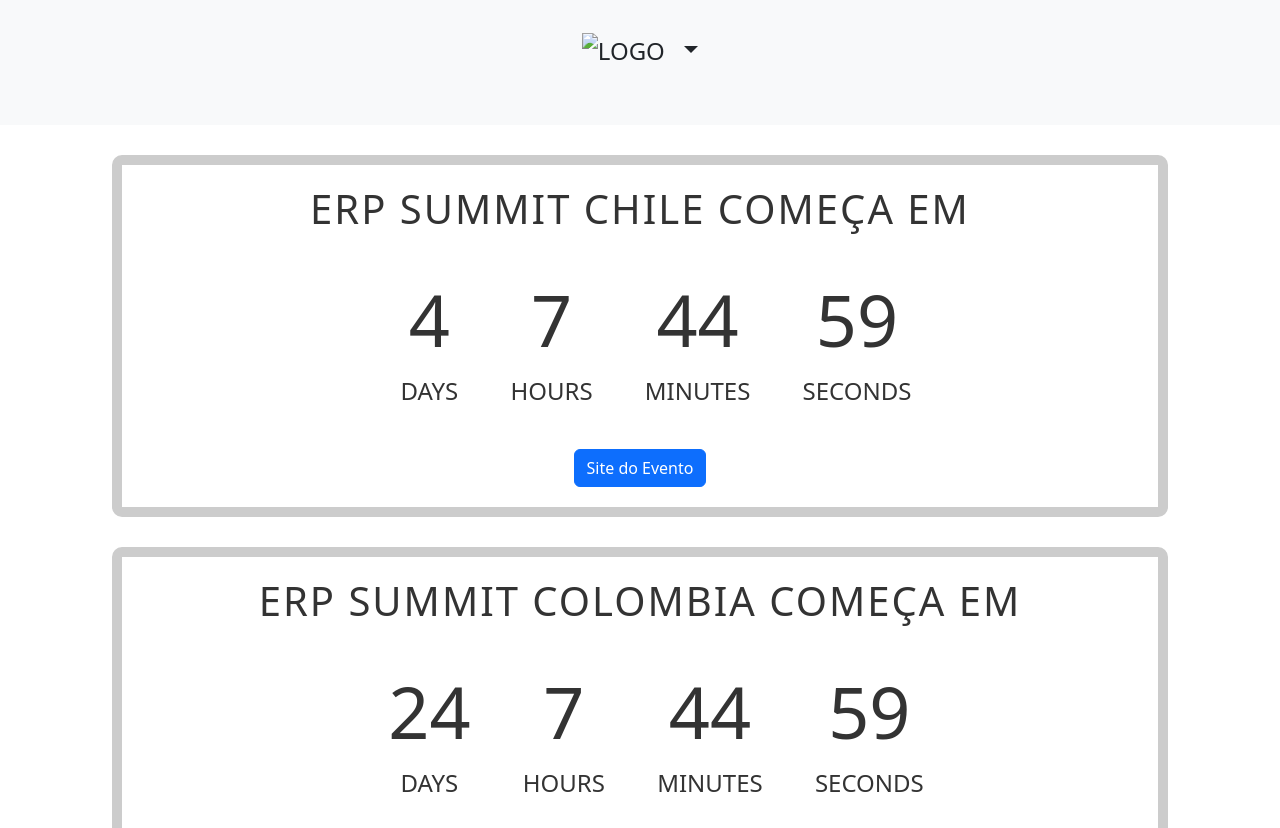
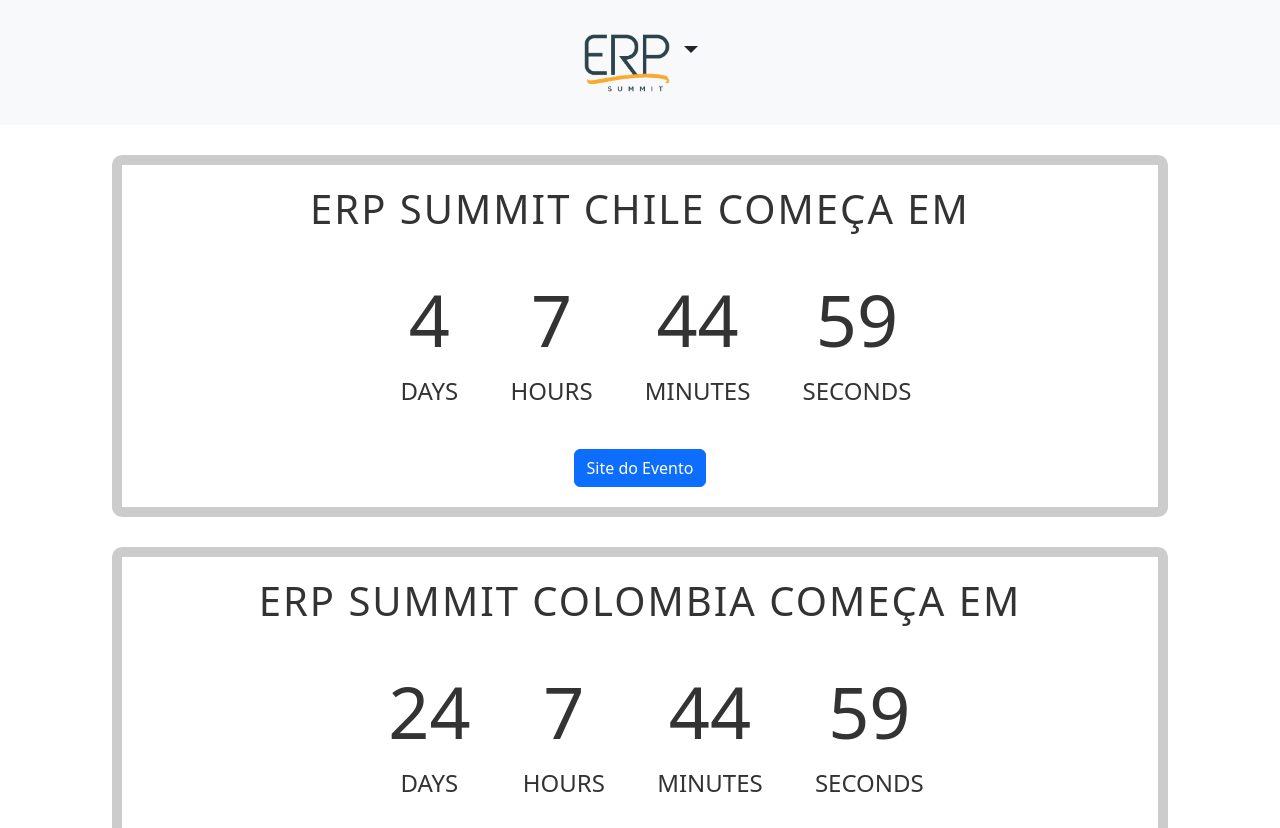
Before and after one commit to TioKrow/CountdownEventosPortalERP, a website: page index.html in a window 1280 px wide. Shown: the top 828 px of the page. Drawn offline with nearby package versions, Linux system fonts and the light colour scheme; the site is published under a folder, as on GitHub Pages, so addresses that start at the root find nothing.

Commit message:
update source of the logo

```diff
--- a/index.html
+++ b/index.html
@@ -16,7 +16,7 @@
         <div class="container-fluid justify-content-center">
             <li class="nav-item dropdown">
                 <a class="nav-link dropdown-toggle" role="button" data-bs-toggle="dropdown" aria-expanded="false"><img
-                        src="/src/img/ERP-Summit-Logo-Color 3.png" alt="Logo" width="90" height="60"
+                        src="./src/img/ERP-Summit-Logo-Color 3.png" alt="Logo" width="90" height="60"
                         class="d-inline-block align-text-top">
                 </a>
                 <ul class="dropdown-menu">
```
